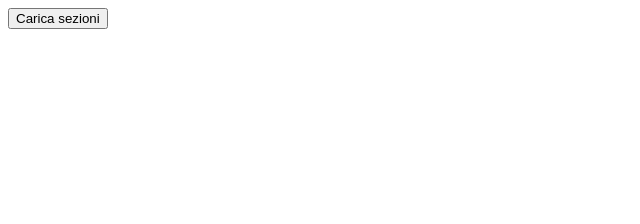
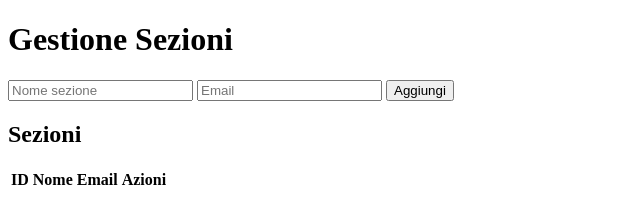
Before and after one commit to RefereeLink/RefereeLink, a plain HTML site: page index.html in a window 1280 px wide. Shown: the whole page, without its empty margins (0-640 px from the left). Drawn offline with nearby package versions, Linux system fonts and the light colour scheme.

Commit message:
Update index.html

```diff
--- a/index.html
+++ b/index.html
@@ -2,15 +2,47 @@
 <html lang="it">
 <head>
   <meta charset="UTF-8">
-  <title>Test Supabase</title>
-  <!-- Carichiamo prima la libreria supabase-js -->
+  <title>Gestione Sezioni</title>
+  <!-- 1) Carico la libreria di Supabase prima di script.js -->
   <script src="https://cdn.jsdelivr.net/npm/@supabase/supabase-js"></script>
 </head>
 <body>
 
-  <button id="btn-test">Carica sezioni</button>
+  <h1>Gestione Sezioni</h1>
 
-  <!-- Carichiamo il nostro script DOPO la libreria Supabase -->
+  <div class="form">
+    <input type="text" id="nome" placeholder="Nome sezione">
+    <input type="text" id="email" placeholder="Email">
+    <button id="btn-aggiungi">Aggiungi</button>
+  </div>
+
+  <div class="lista">
+    <h2>Sezioni</h2>
+    <table>
+      <thead>
+        <tr>
+          <th>ID</th>
+          <th>Nome</th>
+          <th>Email</th>
+          <th>Azioni</th>
+        </tr>
+      </thead>
+      <tbody id="sezioni-list"></tbody>
+    </table>
+  </div>
+
+  <!-- Modale -->
+  <div id="modal" style="display:none;">
+    <div class="modal-content">
+      <span id="close-modal" style="cursor:pointer;">&times;</span>
+      <h2>Dettagli Sezione</h2>
+      <p><strong>ID:</strong> <span id="modal-id"></span></p>
+      <p><strong>Nome:</strong> <span id="modal-nome"></span></p>
+      <p><strong>Email:</strong> <span id="modal-email"></span></p>
+    </div>
+  </div>
+
+  <!-- 2) Carico il mio script dopo la libreria Supabase -->
   <script src="script.js"></script>
 </body>
 </html>
```
